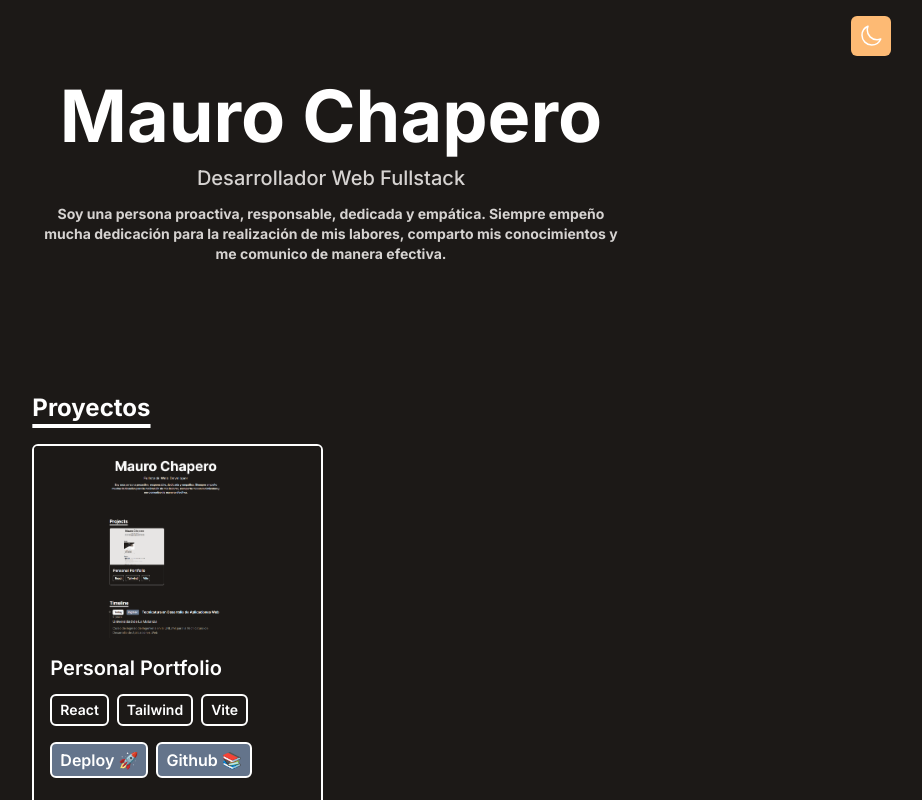
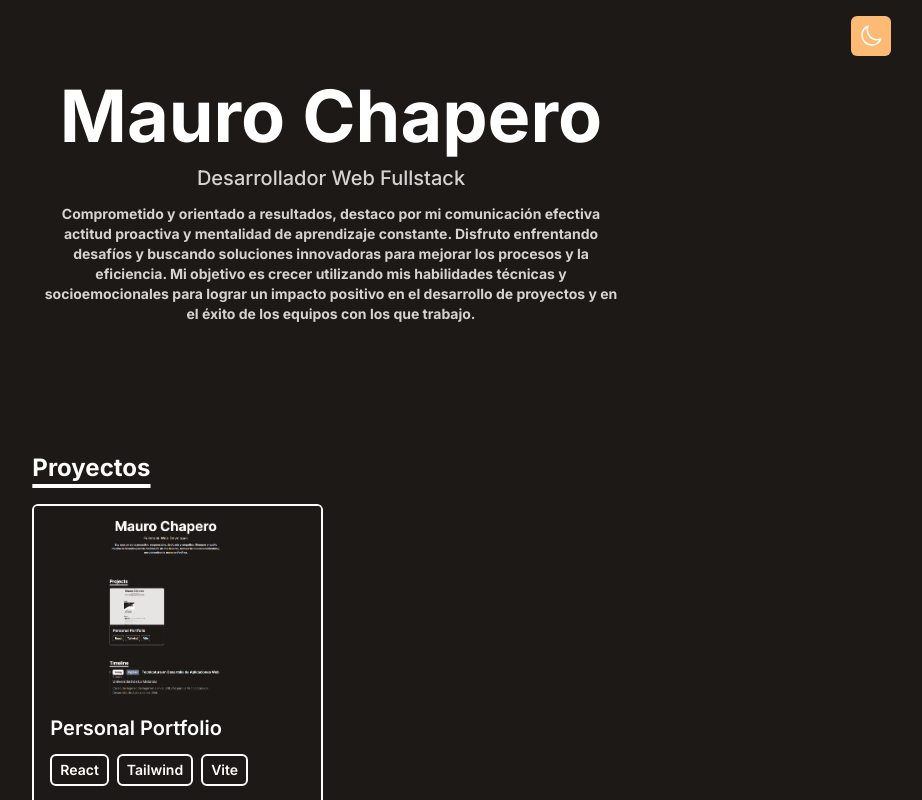
Before and after one commit to MauroChapero/personal-portfolio, a React (Vite) app: page / in a window 1280 px wide. Shown: the top 800 px of the page, without its empty margins (309-1231 px from the left). Built offline with nearby package versions, Linux system fonts and the light colour scheme.

Commit message:
Update about me info

```diff
--- a/src/components/data/intro-es.js
+++ b/src/components/data/intro-es.js
@@ -2,5 +2,5 @@ export default {
     firstName: "Mauro",
     lastName: "Chapero",
     carreer: "Desarrollador Web Fullstack",
-    about: "Soy una persona proactiva, responsable, dedicada y empática. Siempre empeño mucha dedicación para la realización de mis labores, comparto mis conocimientos y me comunico de manera efectiva."
+    about: "Comprometido y orientado a resultados, destaco por mi comunicación efectiva actitud proactiva y mentalidad de aprendizaje constante. Disfruto enfrentando desafíos y buscando soluciones innovadoras para mejorar los procesos y la eficiencia. Mi objetivo es crecer utilizando mis habilidades técnicas y socioemocionales para lograr un impacto positivo en el desarrollo de proyectos y en el éxito de los equipos con los que trabajo."
 }
```
